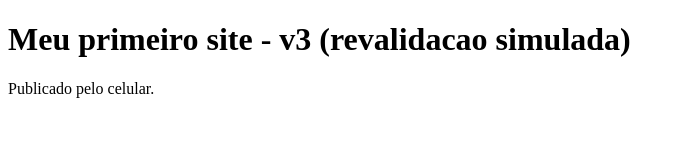
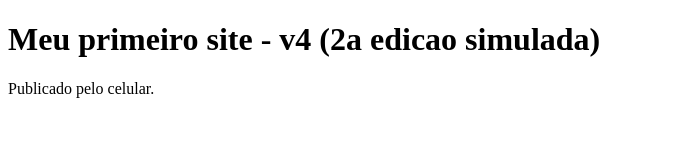
Before and after one commit to Mansonware/dnb-gate1-pages, a plain HTML site: page index.html in a window 1280 px wide. Shown: the whole page, without its empty margins (0-685 px from the left). Drawn offline with Linux system fonts and the light colour scheme.

Commit message:
Update header for site version to v4

```diff
--- a/index.html
+++ b/index.html
@@ -6,7 +6,7 @@
 <title>DNB Gate 1</title>
 </head>
 <body>
-<h1>Meu primeiro site - v3 (revalidacao simulada)</h1>
+<h1>Meu primeiro site - v4 (2a edicao simulada)</h1>
 <p>Publicado pelo celular.</p>
 </body>
 </html>
```
